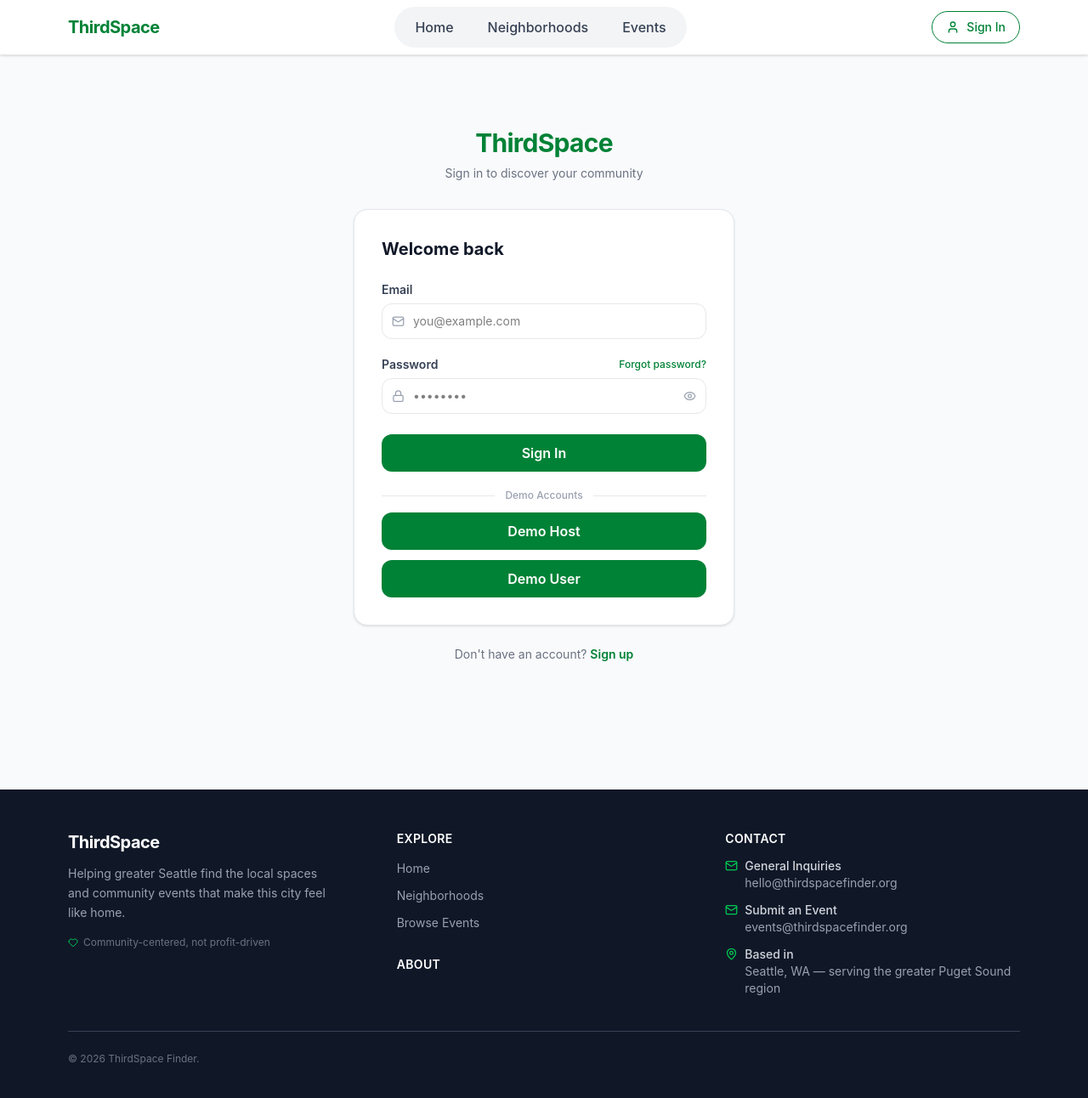
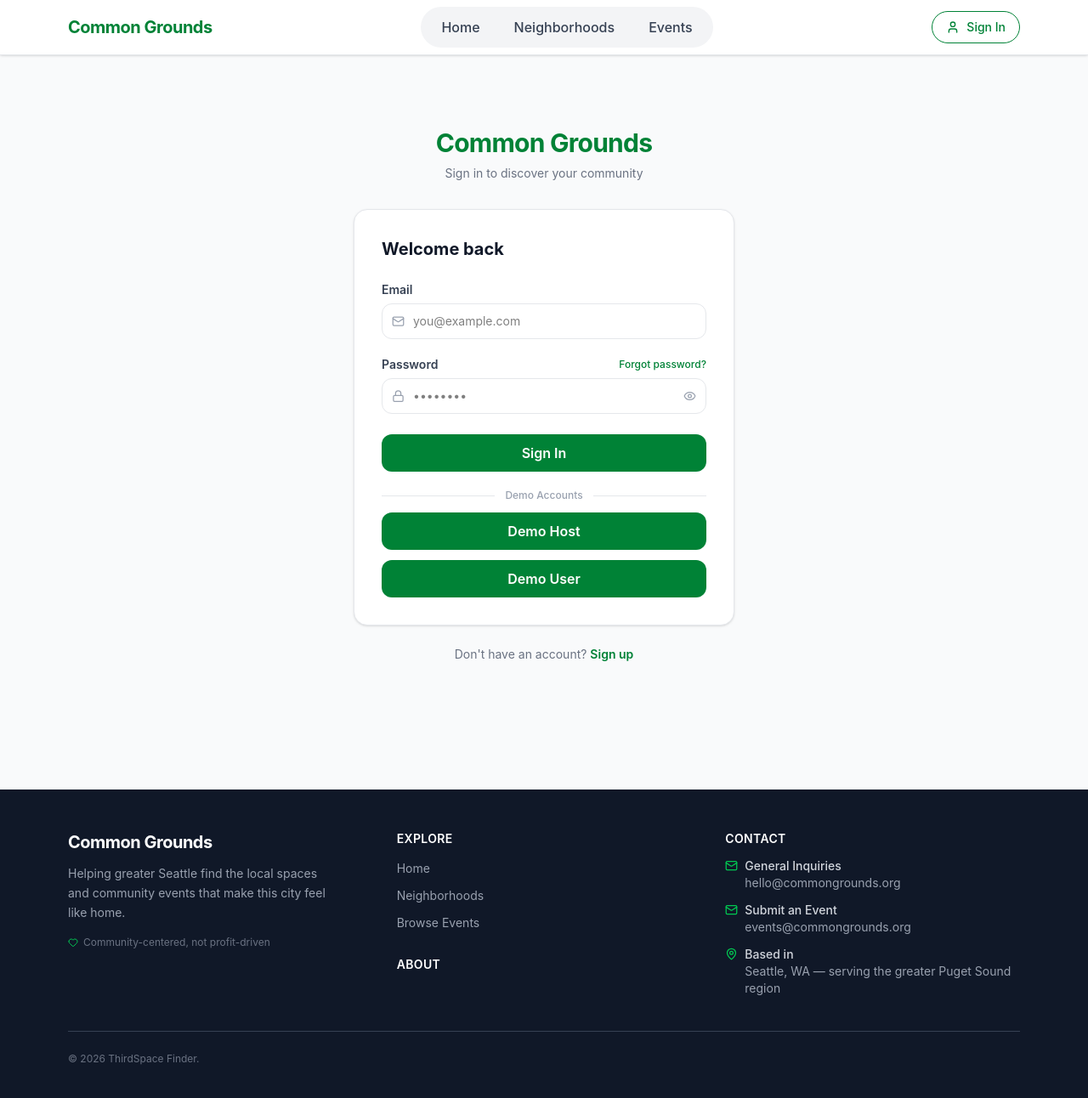
Before and after one commit to nathkom/PENDA, a React (Vite) app in the folder prototype/Capstone Prototype/site/: page /signin in a window 1280 px wide. Shown: the top 1292 px of the page at 85% size. Built offline with nearby package versions, Linux system fonts and the light colour scheme.

Commit message:
change name to Common Grounds

```diff
--- a/prototype/Capstone Prototype/site/index.html
+++ b/prototype/Capstone Prototype/site/index.html
@@ -4,7 +4,7 @@
     <meta charset="UTF-8" />
     <link rel="icon" type="image/svg+xml" href="" />
     <meta name="viewport" content="width=device-width, initial-scale=1.0" />
-    <title>Capstone Prototype</title>
+    <title>Common Grounds</title>
   </head>
   <body>
     <div id="root"></div>
--- a/prototype/Capstone Prototype/site/src/components/Footer.jsx
+++ b/prototype/Capstone Prototype/site/src/components/Footer.jsx
@@ -9,7 +9,7 @@ export default function Footer() {
           {/* Brand */}
           <div className="flex flex-col gap-3">
             <span className="text-white text-xl font-bold tracking-tight">
-              ThirdSpace
+              Common Grounds
             </span>
             <p className="text-sm text-gray-400 leading-relaxed max-w-xs">
               Helping greater Seattle find the local spaces and community events
@@ -77,7 +77,7 @@ export default function Footer() {
                   <span className="block text-gray-300 font-medium">
                     General Inquiries
                   </span>
-                  hello@thirdspacefinder.org
+                  hello@commongrounds.org
                 </span>
               </li>
               <li className="flex items-start gap-2 text-sm text-gray-400">
@@ -90,7 +90,7 @@ export default function Footer() {
                   <span className="block text-gray-300 font-medium">
                     Submit an Event
                   </span>
-                  events@thirdspacefinder.org
+                  events@commongrounds.org
                 </span>
               </li>
               <li className="flex items-start gap-2 text-sm text-gray-400">
--- a/prototype/Capstone Prototype/site/src/components/NavBar.jsx
+++ b/prototype/Capstone Prototype/site/src/components/NavBar.jsx
@@ -1,6 +1,20 @@
 import { useState, useRef, useEffect } from "react";
-import { Link, NavLink, useLocation, useNavigate, useSearchParams } from "react-router-dom";
-import { Menu, X, User, LogOut, Settings, Search, Bookmark } from "lucide-react";
+import {
+  Link,
+  NavLink,
+  useLocation,
+  useNavigate,
+  useSearchParams,
+} from "react-router-dom";
+import {
+  Menu,
+  X,
+  User,
+  LogOut,
+  Settings,
+  Search,
+  Bookmark,
+} from "lucide-react";
 import { useUser } from "../context/UserContext";
 
 const NAV_LINKS = [
@@ -37,9 +51,13 @@ export default function NavBar() {
   // Sliding pill animation
   useEffect(() => {
     const activeIndex = NAV_LINKS.findIndex(({ to, end }) =>
-      end ? location.pathname === to : location.pathname.startsWith(to)
+      end ? location.pathname === to : location.pathname.startsWith(to),
     );
-    if (activeIndex >= 0 && itemRefs.current[activeIndex] && containerRef.current) {
+    if (
+      activeIndex >= 0 &&
+      itemRefs.current[activeIndex] &&
+      containerRef.current
+    ) {
       const containerRect = containerRef.current.getBoundingClientRect();
       const itemRect = itemRefs.current[activeIndex].getBoundingClientRect();
       setSliderStyle({
@@ -78,7 +96,7 @@ export default function NavBar() {
         else next.delete("q");
         return next;
       },
-      { replace: true }
+      { replace: true },
     );
   }
 
@@ -95,19 +113,17 @@ export default function NavBar() {
   return (
     <header className="sticky top-0 z-50 bg-white border-b border-gray-200 shadow-sm">
       <nav className="max-w-6xl mx-auto px-4 h-16 flex items-center gap-2">
-
         {/* Logo */}
         <Link
           to="/"
           className="text-xl font-bold text-green-700 tracking-tight shrink-0"
           aria-label="Third Space Finder home"
         >
-          ThirdSpace
+          Common Grounds
         </Link>
 
         {/* ── Desktop center: pill nav ↔ search bar ── */}
         <div className="hidden md:flex flex-1 items-center justify-center overflow-hidden px-4">
-
           {/* Pill nav — slides right and fades out on events page */}
           <ul
             ref={containerRef}
@@ -182,7 +198,6 @@ export default function NavBar() {
 
         {/* ── Desktop right section ── */}
         <div className="hidden md:flex items-center gap-3 shrink-0">
-
           {/* Plain nav links — slide in on events page */}
           <div
             className="flex items-center gap-5"
@@ -216,7 +231,9 @@ export default function NavBar() {
           {/* Create + button (hosts only) */}
           {user?.role === "host" && (
             <button
-              onClick={() => navigate("/host", { state: { section: "events" } })}
+              onClick={() =>
+                navigate("/host", { state: { section: "events" } })
+              }
               className="flex items-center gap-1.5 px-4 py-2 rounded-full bg-green-700 hover:bg-green-800 text-white text-sm font-semibold transition-colors"
               aria-label="Create a new event"
             >
@@ -240,7 +257,9 @@ export default function NavBar() {
                 <div className="absolute right-0 top-full mt-2 w-52 bg-white rounded-2xl border border-gray-200 shadow-lg overflow-hidden z-50">
                   {/* User info */}
                   <div className="px-4 py-3 border-b border-gray-100">
-                    <p className="font-semibold text-sm text-gray-900 truncate">{user.name}</p>
+                    <p className="font-semibold text-sm text-gray-900 truncate">
+                      {user.name}
+                    </p>
                     <p className="text-xs text-gray-400 mt-0.5">
                       {user.role === "host" ? "Event Host" : "Member"}
                     </p>
@@ -249,7 +268,10 @@ export default function NavBar() {
                   {/* Host Tools — only visible to hosts */}
                   {user.role === "host" && (
                     <button
-                      onClick={() => { setProfileOpen(false); navigate("/host"); }}
+                      onClick={() => {
+                        setProfileOpen(false);
+                        navigate("/host");
+                      }}
                       className="w-full flex items-center gap-2.5 px-4 py-2.5 text-sm text-gray-700 hover:bg-gray-50 transition-colors"
                     >
                       <Settings size={15} className="text-gray-400" />
@@ -261,14 +283,22 @@ export default function NavBar() {
                   {user.role !== "host" && (
                     <>
                       <button
-                        onClick={() => { setProfileOpen(false); navigate("/dashboard"); }}
+                        onClick={() => {
+                          setProfileOpen(false);
+                          navigate("/dashboard");
+                        }}
                         className="w-full flex items-center gap-2.5 px-4 py-2.5 text-sm text-gray-700 hover:bg-gray-50 transition-colors"
                       >
                         <User size={15} className="text-gray-400" />
                         Profile
                       </button>
                       <button
-                        onClick={() => { setProfileOpen(false); navigate("/dashboard", { state: { section: "bookmarks" } }); }}
+                        onClick={() => {
+                          setProfileOpen(false);
+                          navigate("/dashboard", {
+                            state: { section: "bookmarks" },
+                          });
+                        }}
                         className="w-full flex items-center gap-2.5 px-4 py-2.5 text-sm text-gray-700 hover:bg-gray-50 transition-colors"
                       >
                         <Bookmark size={15} className="text-gray-400" />
@@ -317,7 +347,10 @@ export default function NavBar() {
           {/* Mobile search (events page only) */}
           {isEventsPage && (
             <div className="relative mb-1">
-              <Search size={15} className="absolute left-3 top-1/2 -translate-y-1/2 text-gray-400" />
+              <Search
+                size={15}
+                className="absolute left-3 top-1/2 -translate-y-1/2 text-gray-400"
+              />
               <input
                 type="text"
                 value={navSearch}
@@ -348,7 +381,9 @@ export default function NavBar() {
                     {initials}
                   </div>
                   <div>
-                    <p className="text-sm font-semibold text-gray-900 leading-none">{user.name}</p>
+                    <p className="text-sm font-semibold text-gray-900 leading-none">
+                      {user.name}
+                    </p>
                     <p className="text-xs text-gray-400 mt-0.5">
                       {user.role === "host" ? "Event Host" : "Member"}
                     </p>
@@ -358,7 +393,10 @@ export default function NavBar() {
                 {user.role === "host" && (
                   <>
                     <button
-                      onClick={() => { setMenuOpen(false); navigate("/host", { state: { section: "events" } }); }}
+                      onClick={() => {
+                        setMenuOpen(false);
+                        navigate("/host", { state: { section: "events" } });
+                      }}
                       className="text-left bg-green-700 text-white font-semibold px-5 py-2 rounded-full hover:bg-green-800 transition-colors"
                     >
                       Create +
@@ -383,7 +421,12 @@ export default function NavBar() {
                       Profile
                     </NavLink>
                     <button
-                      onClick={() => { setMenuOpen(false); navigate("/dashboard", { state: { section: "bookmarks" } }); }}
+                      onClick={() => {
+                        setMenuOpen(false);
+                        navigate("/dashboard", {
+                          state: { section: "bookmarks" },
+                        });
+                      }}
                       className="text-left text-gray-700 font-medium px-5 py-2 rounded-full hover:bg-gray-200 transition-colors"
                     >
                       Bookmarks
--- a/prototype/Capstone Prototype/site/src/pages/SignIn.jsx
+++ b/prototype/Capstone Prototype/site/src/pages/SignIn.jsx
@@ -31,7 +31,7 @@ export default function SignIn() {
             to="/"
             className="text-3xl font-bold text-green-700 tracking-tight"
           >
-            ThirdSpace
+            Common Grounds
           </Link>
           <p className="text-gray-500 mt-2 text-sm">
             Sign in to discover your community
```
